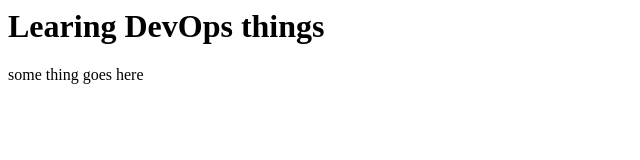
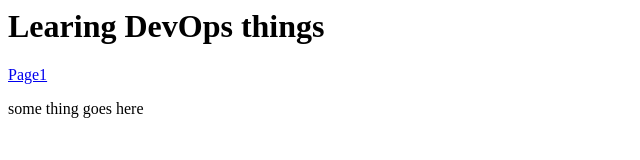
Before and after one commit to tahseenvs/learn-dev-ops, a plain HTML site: page index.html in a window 1280 px wide. Shown: the whole page, without its empty margins (0-640 px from the left). Drawn offline with Linux system fonts and the light colour scheme.

Commit message:
starting new feature to featur1 branch

```diff
--- a/index.html
+++ b/index.html
@@ -6,6 +6,7 @@
 	</head>
 	<body>
 		<h1>Learing DevOps things</h1>
+		<a href="page1.html">Page1</a>
 		<p>some thing goes here</p>
 	</body>
 </html>
```
Also changed, not shown: page1.html (added, +1 -0 lines).
